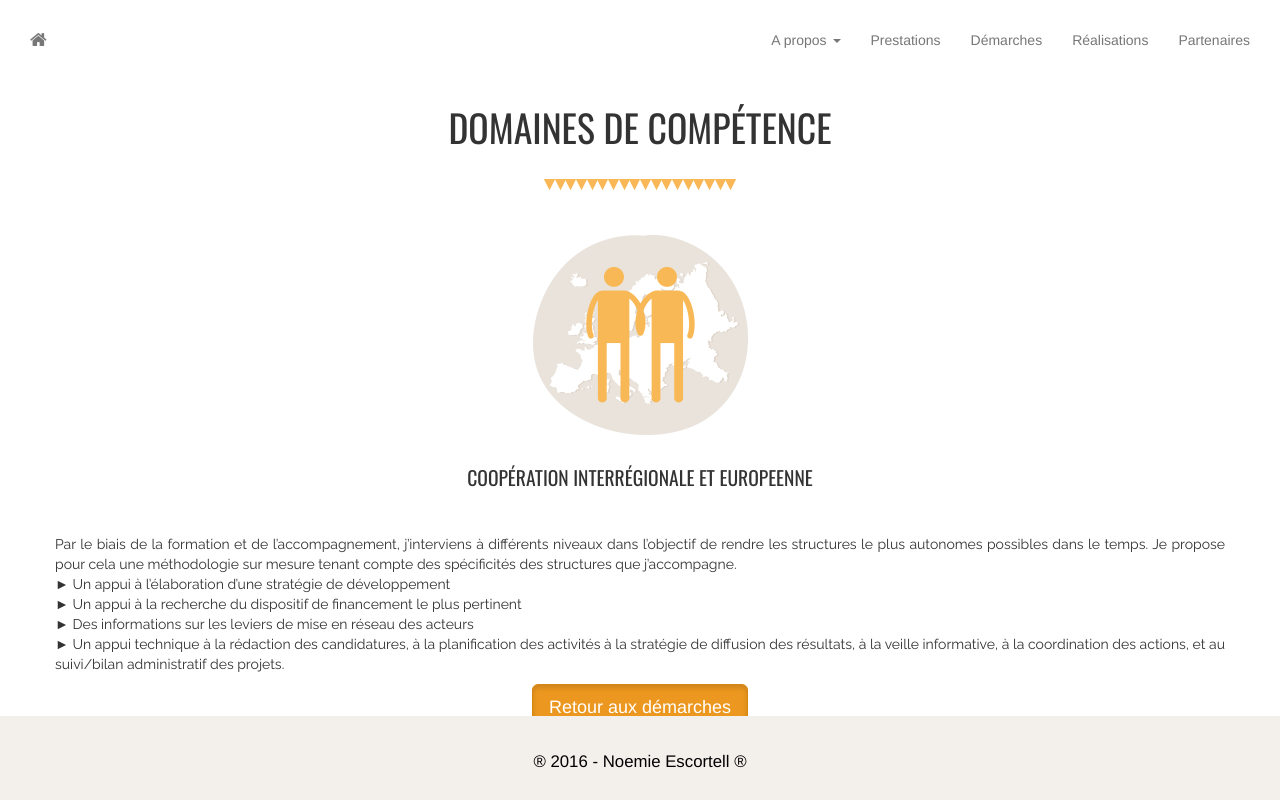
After one commit to Millaamillaa/noemie-escortell, a PHP site: page /sous-methodologie.php in a window 1280 px wide. The commit adds this page. Run offline with PHP 8.4, Linux system fonts and the light colour scheme; some libraries are stand-ins or nearby versions.

Commit message:
ajout des page de vue sur resta et démarches
création des pages de vue des sous page inside picto// css mise à jour
reste à régler le menu et sa position + changer les sous dossier les
sortir de prestation

```diff
--- a/css/style.css
+++ b/css/style.css
@@ -24,19 +24,16 @@ body {
   padding: 0;
 }
 body {
-	position: absolute;
 	width: 100%;
 }
 footer{
 	width: 100%;
-    position: relative;
     bottom: 0;
     left: 0;
     right: 0;
     margin-top: 1em;
+    position: fixed;
 }
-
-
 .nomargin{
 	margin: 0;
 }
@@ -79,14 +76,11 @@ footer{
     background-color: transparent;
     border-color: transparent;
 }
-
-
 /****************************************Acceuil****************************************/
-
 .imghome{
 	height: 146em;
 	width: 100%;
-	background:url(../img/home.png) no-repeat center center;
+	background:url(../img/home-exportation.jpg) no-repeat center center;
   	margin:0;
 	padding:0;
 	-webkit-background-size: cover; /* pour anciens Chrome et Safari */
@@ -198,7 +192,6 @@ width: 100%;
 	background-position: 0% 0%, 100% 0%;
 	background-repeat: no-repeat;
 }*/
-
 .actua{
 	margin: 2em 3em 2em 3em;
 	text-align: center;
@@ -216,19 +209,16 @@ width: 100%;
 	width: 100%;
 	height: auto;
 }
-
 .bloc_orange{
 	width: 100%;
 	height: 0.8em;
 	background-color: orange;
 	padding-top: 1em;
 }
-
 .endfile{
 	text-align: center;
 	margin-bottom: 5em;
 }
-
 /****************************************Parcours****************************************/
 .lecv{
 	height: 90em;
@@ -247,40 +237,7 @@ width: 100%;
 	margin: 4em 6em;
 	text-align: justify;
 }
-
-
-/****************************************Prestations****************************************/
-.sizemiddle{
-	margin: 7em 0em;
-}
-#prestation{
-	text-align: center;
-}
-.prestapicto{
-	margin-top: 5em;
-}
-.textpresta{
-	font-family: "Raleway", sans-serif;
-	font-weight: 400;
-}
-.titlepresta{
-	font-family: "Oswald",sans-serif;
-	font-weight: 400;
-	font-size: 1.4em;
-	margin-top: 1.5em;
-}
-.bigtitlepresta{
-	margin: 0;
-	font-family: "Oswald", sans-serif;
-	font-weight: 400;
-	font-size: 2.7em;
-}
-.boutonplus{
-	margin-top: 1em;
-}
-
 /**************************************** Présentation ****************************************/
-
 #presentation{
 	text-align: center;
 	margin: 3em 10em;
@@ -313,9 +270,57 @@ width: 100%;
 	text-align : center;
 	text-align : justify;
 }
-
+/****************************************Prestations et démarches****************************************/
+#prestation{
+	text-align: center;
+}
+.bigtitlepresta{
+	margin: 0;
+	font-family: "Oswald", sans-serif;
+	font-weight: 400;
+	font-size: 2.7em;
+}
+.sizemiddle{
+	margin: 6em 0em;
+}
+.prestapicto{
+	margin-top: 2em;
+}
+.titlepresta{
+	font-family: "Oswald",sans-serif;
+	font-weight: 400;
+	font-size: 1.4em;
+	margin-top: 1.5em;
+}
+.textpresta{
+	font-family: "Raleway", sans-serif;
+	font-weight: 400;
+}
+.boutonplus{
+	margin-top: 1em;
+}
+/******************pages vue des sous-prestations et sous-demarche*****************************/
+.titleunderview{
+	margin: 0;
+	font-family: "Oswald", sans-serif;
+	font-weight: 400;
+	font-size: 2.7em;
+	margin-bottom: 0.5em;
+}
+.insideunderview{
+	margin: 1em 0;
+}
+.centerunderview{
+	text-align: center;
+	display: inline-block;
+}
+.textunder{
+	font-family: "Raleway", sans-serif;
+	font-weight: 400;
+	margin-top: 3em;
+	text-align: justify;
+}
 /************************************** réalisations **********************************/
-
 .real{
 	margin: 0;
 	text-align: center;
@@ -377,7 +382,6 @@ width: 100%;
 	margin-left: 2em;
 }
 /********************************** Partenaires ****************************************/
-
 .mespartenaires{
 	margin-bottom: 1em;
 	text-align: center;
@@ -430,19 +434,15 @@ img, .prestastyle {
 	color: white;
 	font-size: 16px;
 }
-
 /******************
 	contact
 ******************/
 .contact{
 	margin: 8em 10em;
-
 }
-
 /******************
 	footer
 ******************/
-
 .bas{
 	height: 5em;
 	text-align: center;
--- /dev/null
+++ b/sous-methodologie.php
@@ -0,0 +1,31 @@
+<?php
+require_once 'inc/header.php';
+?>
+
+<!-- bloc 1-->
+    <section id="prestation">
+        <p class="titleunderview"> DOMAINES DE COMPÉTENCE </p>
+        <img src="img/prestation-soulignage-titre.png" alt="vignette"> <!-- image banderole -->
+        <div class="insideunderview">
+            <div class="container">
+                <div class="row">
+                    <!-- picto 1 -->
+                    <div class="centerunderview">
+                    	<img class="prestapicto" src="img/prestation-picto-1.png" alt="vignette"> <!-- picto 1 -->
+                        <p class="titlepresta"> COOPÉRATION INTERRÉGIONALE ET EUROPEENNE </p>
+                        <p class="textunder">
+                        Par le biais de la formation et de l’accompagnement, j’interviens à différents niveaux dans l’objectif de rendre les structures le plus autonomes possibles dans le temps. Je propose pour cela une méthodologie sur mesure tenant compte des spécificités des structures que j’accompagne. <br>
+                        ► Un appui à l’élaboration d’une stratégie de développement <br>
+                        ► Un appui à la recherche du dispositif de financement le plus pertinent <br>
+                        ► Des informations sur les leviers de mise en réseau des acteurs <br>
+                        ► Un appui technique à la rédaction des candidatures, à la planification des activités à la stratégie de diffusion des résultats, à la veille informative, à la coordination des actions, et au suivi/bilan administratif des projets.
+                        </p>
+                        <a href="demarches.php" class="btn btn-warning btn-lg active" role="button" aria-pressed="true">Retour aux démarches</a>
+                    </div>
+                </div>
+            </div>
+        </section>
+
+<?php
+require_once 'inc/footer.php';
+?>
```
Also changed, not shown: demarches.php (+7 -7 lines), prestations.php (+6 -6 lines), sous-demarche.php (added, +28 -0 lines), img/competence.png (added), img/demarche.png (added), img/home-exportation.jpg (added), img/methodologie.png (added), sous-competence.php (added), sous-prestation/coaction.php (added), sous-prestation/cooperation.php (added), sous-prestation/projet.php (added).
